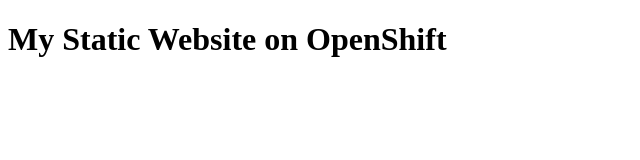
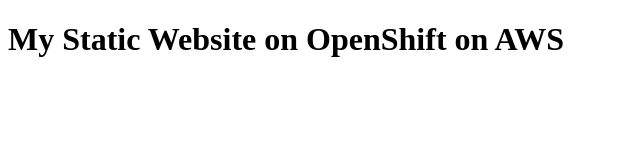
Before and after one commit to StenaIT/openshift-static-website-demo, a plain HTML site: page index.html in a window 1280 px wide. Shown: the whole page, without its empty margins (0-640 px from the left). Drawn offline with Linux system fonts and the light colour scheme.

Commit message:
Update index.html

```diff
--- a/index.html
+++ b/index.html
@@ -6,6 +6,6 @@
     <title>My static website</title>
 </head>
 <body>
-    <h1>My Static Website on OpenShift</h1>
+    <h1>My Static Website on OpenShift on AWS</h1>
 </body>
 </html>
```
